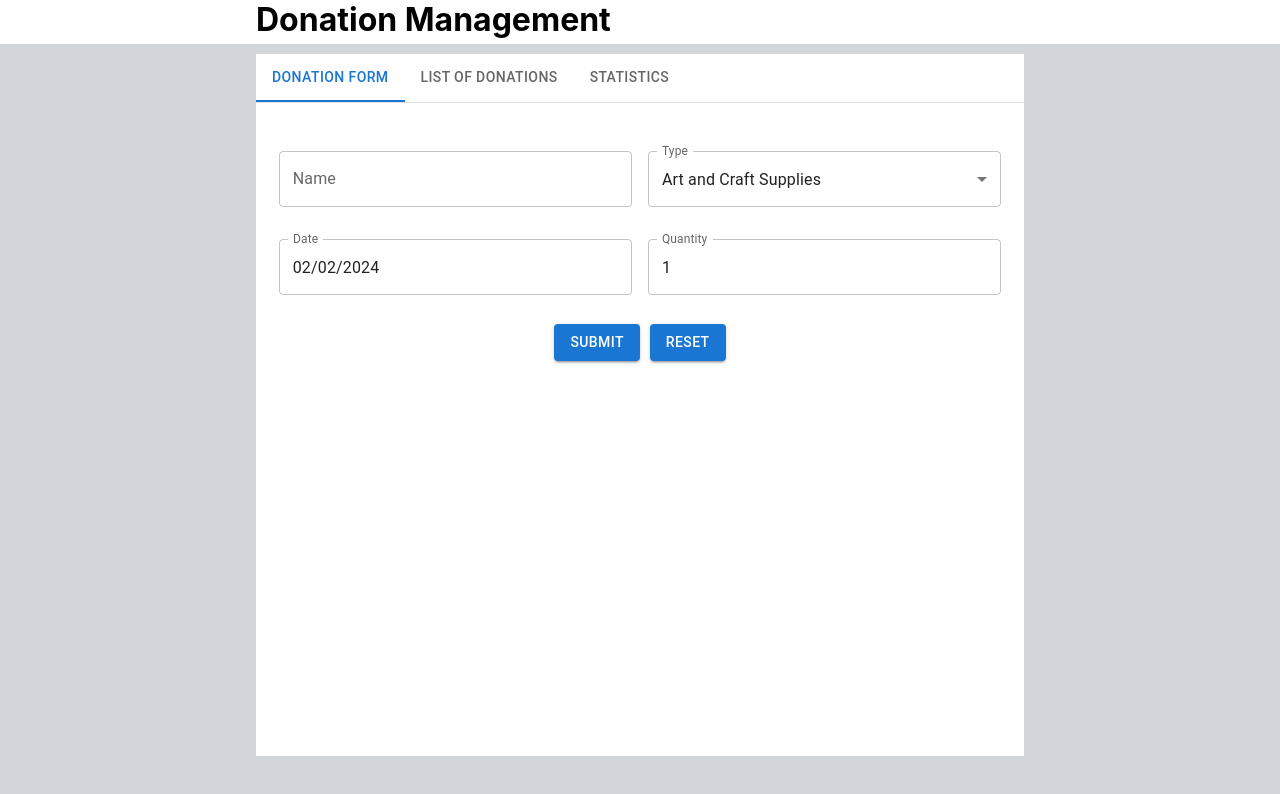
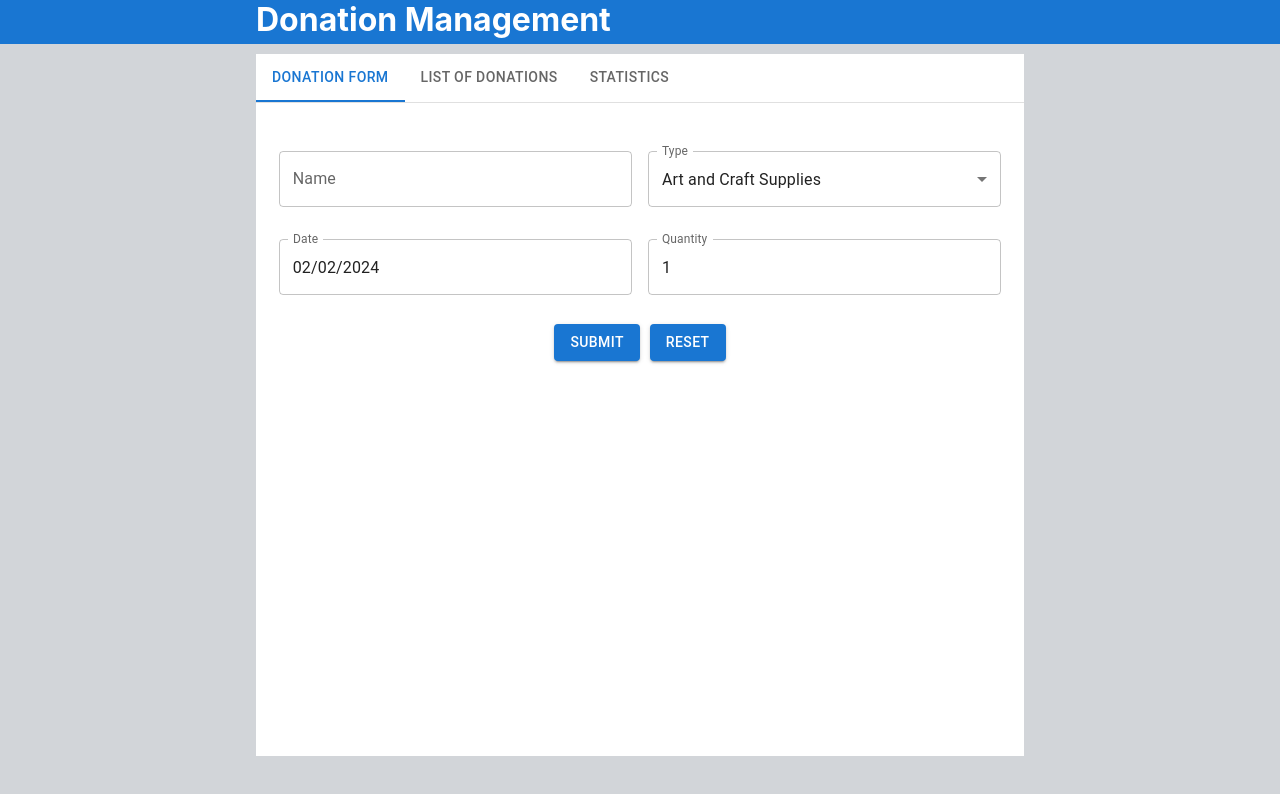
Before and after one commit to rasommer/shelter-react-demo, a React (Create React App) app: page / in a window 1280 px wide. Shown: the top 794 px of the page. Built offline with nearby package versions, Linux system fonts and the light colour scheme.

Commit message:
colors improved

```diff
--- a/src/App.css
+++ b/src/App.css
@@ -7,7 +7,8 @@ body,
 #title {
   font-size: 2rem;
   margin-bottom: 10px;
-  background-color: #ffffff;
+  background-color: rgb(25, 118, 210);
+  color: rgb(255, 255, 255);
 }
 
 #title div {
```
